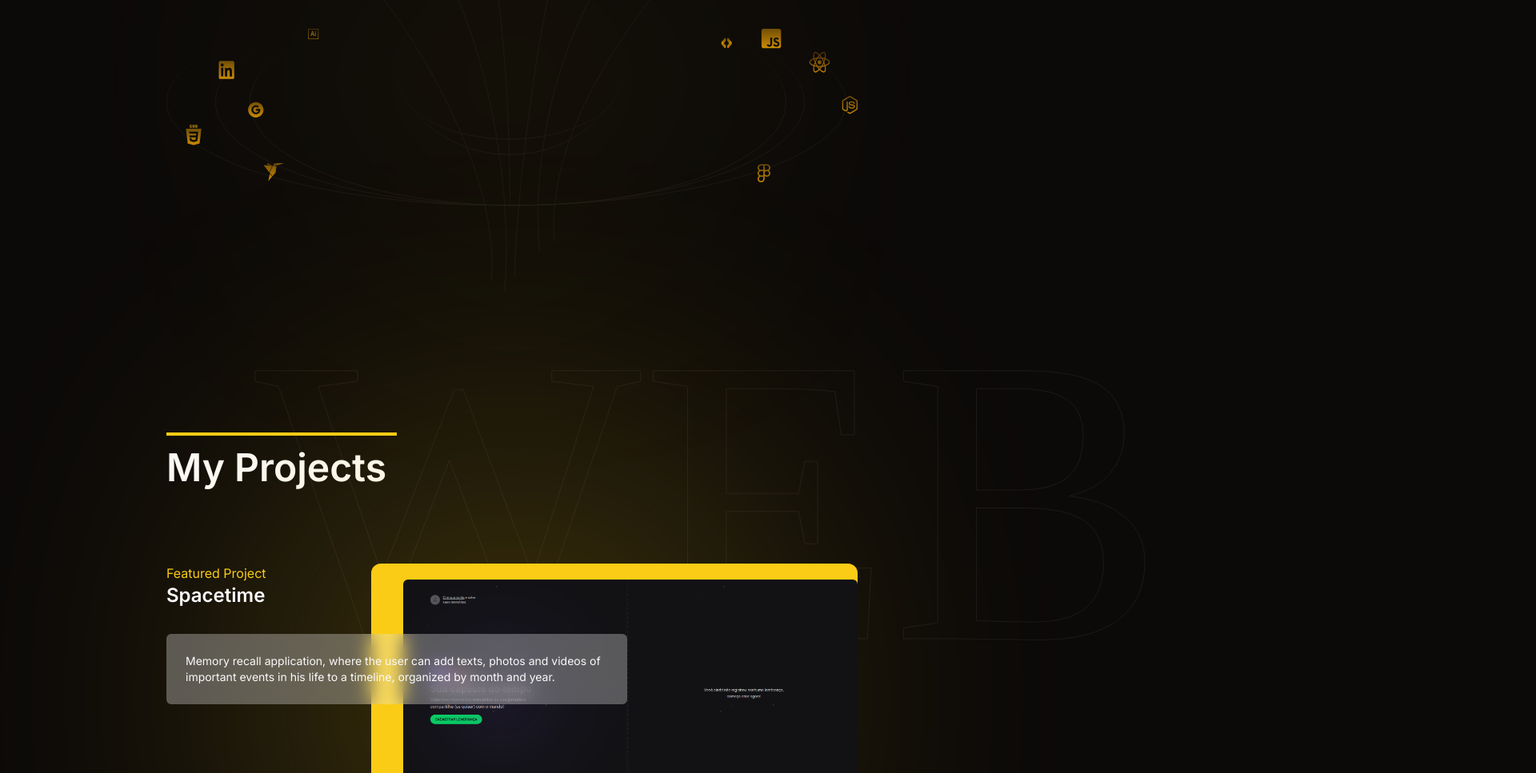
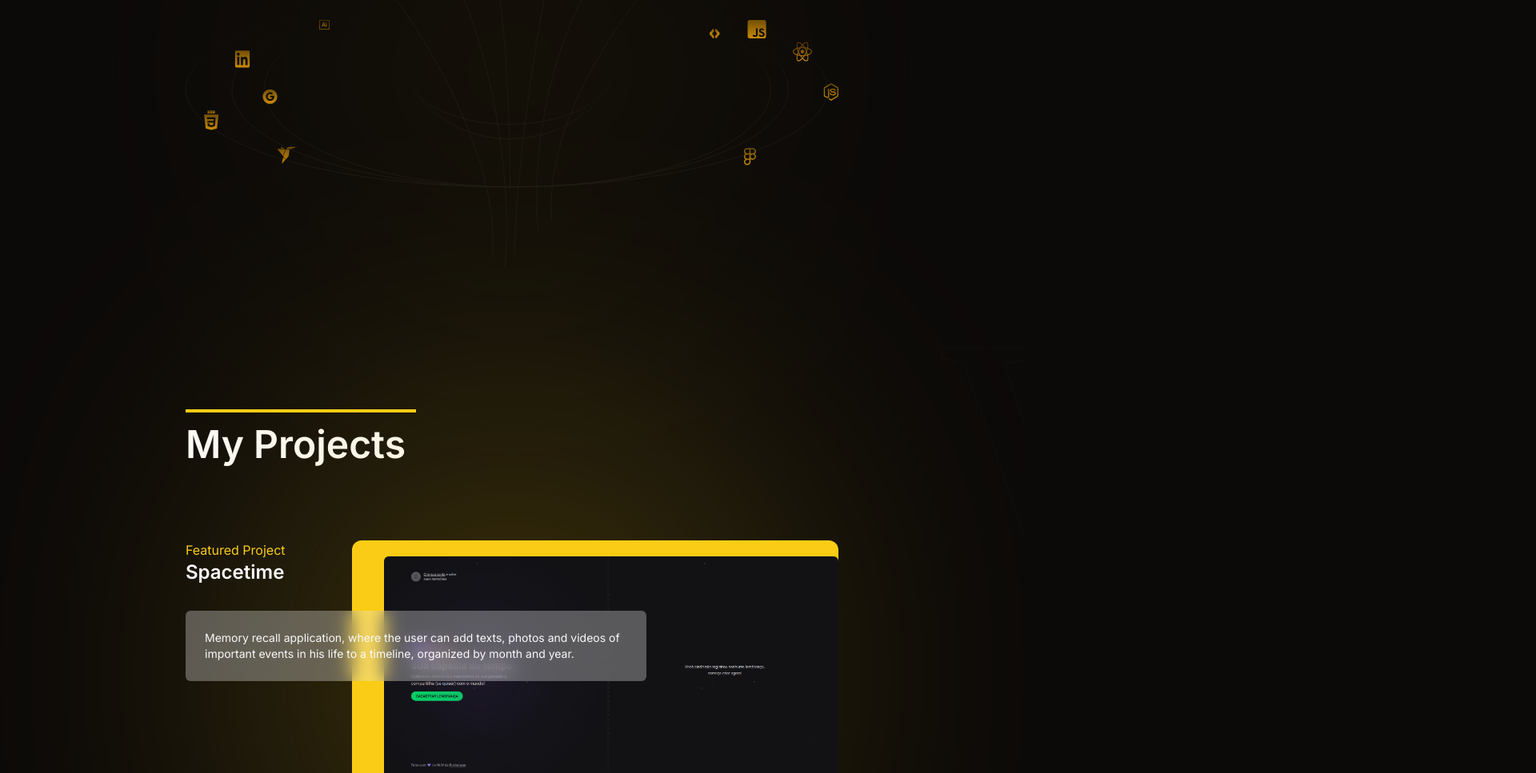
Before and after one commit to ifgabriel/portfolio, a Next.js app: page / in a window 1280 px wide. Shown: the part 1820-2787 px from the top of the page at 80% size, 1920 px wide, since content can reach past the window. Built offline with nearby package versions, Linux system fonts and the light colour scheme.

Commit message:
fix(portfolio): fix container

```diff
--- a/src/app/globals.css
+++ b/src/app/globals.css
@@ -9,6 +9,7 @@ body {
 }
 
 .text-stroke {
-  -webkit-text-stroke-color: #1c1917;
+  -webkit-text-stroke-color: #FFF;
   -webkit-text-stroke-width: 1px;
+  opacity: 0.019;
 }
--- a/src/app/layout.tsx
+++ b/src/app/layout.tsx
@@ -15,9 +15,9 @@ interface LayoutProps {
 const Layout = ({ children }: LayoutProps) => (
   <html lang="pt-br">
     <body
-      className={`${inter.variable} bg-slate-50-900  overflow-x-hidden bg-primary-50 font-sans text-zinc-50 before:fixed before:left-40 before:h-full before:border-l before:border-l-primary-200`}
+      className={`${inter.variable} bg-slate-50-900  bg-primary-50 font-sans text-zinc-50 before:fixed before:left-40 before:h-full before:border-l before:border-l-primary-200`}
     >
-      <main className="container mx-auto flex flex-col gap-16 px-6 py-32 lg:px-52">
+      <main className="flex flex-col gap-16 overflow-x-hidden px-6 py-32">
         <div className="fixed bottom-0 right-2 top-0 w-2 bg-stripes" />
         {children}
       </main>
--- a/src/app/page.tsx
+++ b/src/app/page.tsx
@@ -9,7 +9,7 @@ const Page = () => {
     <>
       <About />
       <Experiences />
-      {windowSize > 1000 && <Skills />}
+      {windowSize > 0 && <Skills />}
       <Projects />
       <Contact />
     </>
--- a/src/components/About.tsx
+++ b/src/components/About.tsx
@@ -8,7 +8,7 @@ const About = () => {
   const showImage = windowSize > 770
 
   return (
-    <section className="relative flex flex-col gap-24 py-14">
+    <section className="container relative mx-auto flex flex-col gap-24 py-14 lg:px-52">
       <span
         className="text-stroke text-tertiary-50 absolute -top-24 left-[32rem] -z-10 font-background text-[32rem] leading-[0.93] text-primary-50"
         aria-hidden
--- a/src/components/Contact.tsx
+++ b/src/components/Contact.tsx
@@ -1,5 +1,5 @@
 const Contact = () => (
-  <section className="relative flex flex-col py-14">
+  <section className="container relative mx-auto flex  flex-col py-14 lg:px-52">
     <div className="mb-4 h-1 w-32 bg-primary-100" />
     <h2 className="text-5xl font-semibold">Contact</h2>
     <p className="text-l mt-24 max-w-3xl">
--- a/src/components/Experiences.tsx
+++ b/src/components/Experiences.tsx
@@ -48,7 +48,7 @@ const Experience = ({ title, company, description }: ExperienceType) => (
 )
 
 const Experiences = () => (
-  <section className="relative flex flex-col py-14">
+  <section className="container relative mx-auto flex  flex-col py-14 lg:px-52">
     <span
       className="text-stroke text-tertiary-50 absolute -top-24 left-[32rem] -z-10 font-background text-[32rem] leading-[0.93] text-primary-50"
       aria-hidden
--- a/src/components/Projects.tsx
+++ b/src/components/Projects.tsx
@@ -49,10 +49,10 @@ const Project = ({ title, image, description }: ProjectType) => (
 )
 
 const Projects = () => (
-  <section className="relative flex flex-col py-14">
+  <section className="container relative mx-auto flex flex-col py-14 lg:px-52">
     <div className="absolute -right-1/2 left-1/2 top-96 h-[500px] w-[500px] -translate-x-1/2 -translate-y-1/2 rounded-full bg-primary-100 opacity-40 blur-full" />
     <span
-      className="text-stroke text-tertiary-50 absolute -right-96 -top-24 -z-10 font-background text-[32rem] leading-[0.93] text-primary-50"
+      className="text-stroke text-tertiary-50 absolute -top-24 left-[72rem] -z-10 font-background text-[32rem] leading-[0.93] text-primary-50"
       aria-hidden
     >
       WEB
--- a/src/components/Skills.tsx
+++ b/src/components/Skills.tsx
@@ -2,7 +2,7 @@ import Skill from '@/assets/skills.svg'
 import Image from 'next/image'
 
 const Skills = () => (
-  <section className="relative flex flex-col gap-24 py-14">
+  <section className="container relative mx-auto flex flex-col gap-24 py-14 lg:px-52">
     <Image src={Skill} alt="My skills" />
     <div className="absolute -right-1/2 left-1/2 top-1/2 h-[200px] w-[200px] -translate-x-1/2 -translate-y-1/2 rounded-full bg-primary-100 opacity-40 blur-full" />
   </section>
```
